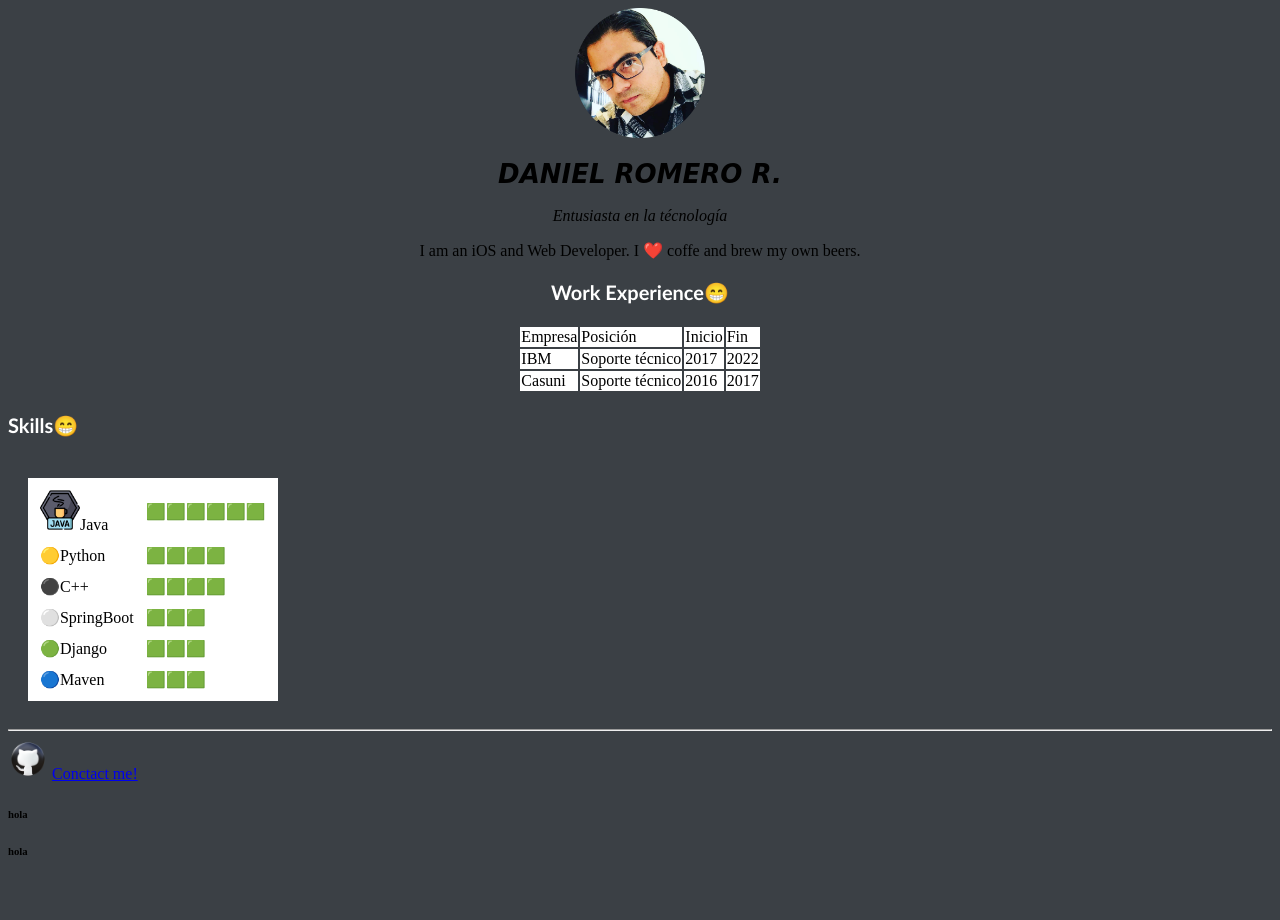
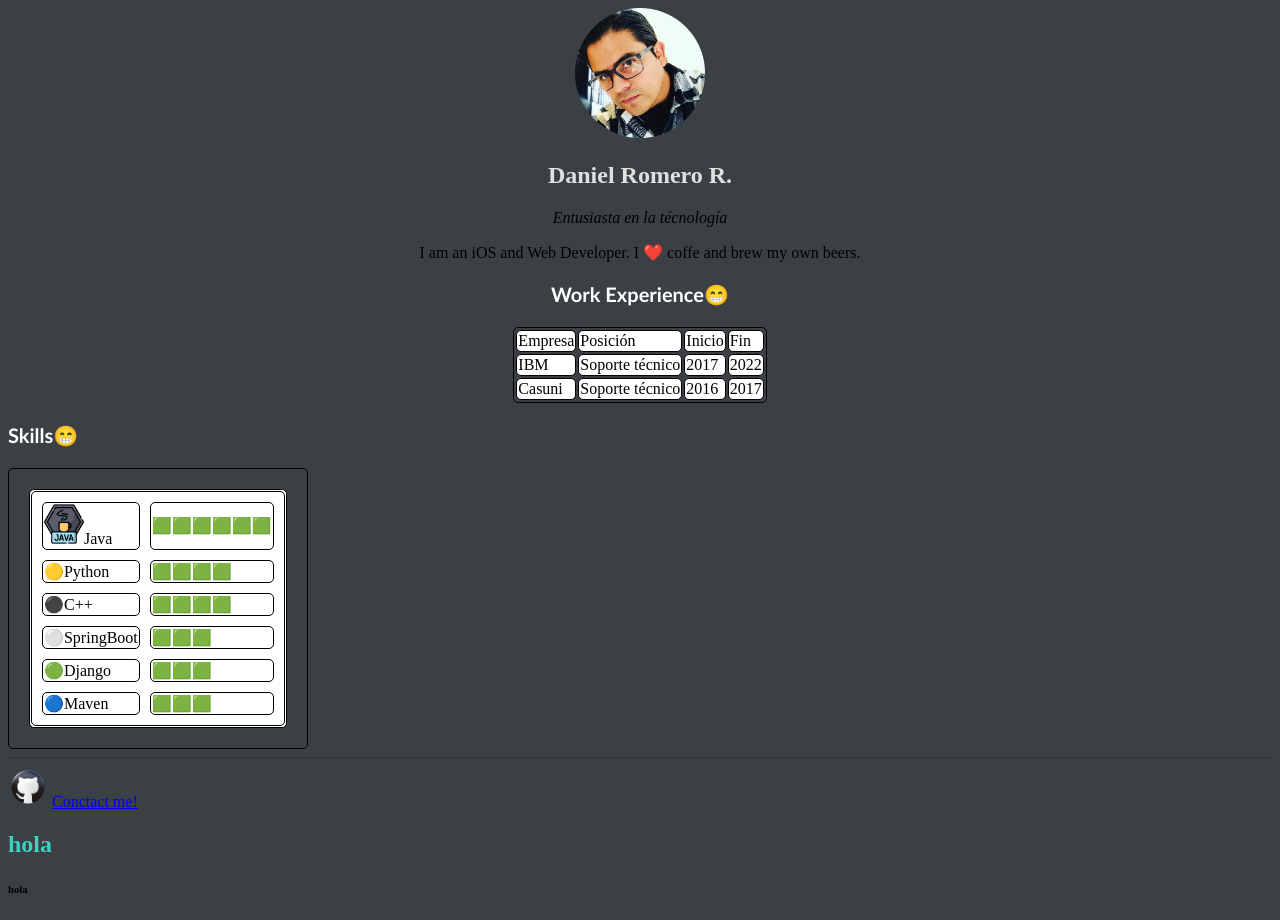
Before and after one commit to Danimx88/cv, a plain HTML site: page index.html in a window 1280 px wide. Before the commit the page ends 882 px from the top, so only its background shows below. Drawn offline with Linux system fonts and the light colour scheme.

Commit message:
Add files via upload

```diff
--- a/css/style.css
+++ b/css/style.css
@@ -3,11 +3,14 @@ body {
 }
 
 h1 {
-  color: rgb(0, 0, 0);
-  font-size: 26px;
-  font-family: cursive;
-  text-transform: uppercase;
-  font-style: oblique;
+  color: rgb(224, 224, 224);
+  display: block;
+  font-size: 1.5em;
+  margin-block-start: 0.83em;
+  margin-block-end: 0.83em;
+  margin-inline-start: 0px;
+  margin-inline-end: 0px;
+  font-weight: bold;
 }
 
 h2 {
@@ -42,7 +45,7 @@ div#header_right {
 
 nav {
   inline-size: 10%;
-  float: left;
+  float: inline-start;
 }
 nav a {
   background-color: #32a598;
@@ -59,3 +62,39 @@ nav a {
 td {
   background-color: #ffffff;
 }
+
+hr {
+  background-color: rgb(53, 53, 53);
+  border-style: none;
+  block-size: 2px;
+}
+
+table,
+th,
+td {
+  border: 1px solid rgb(0, 0, 0);
+  border-radius: 5px;
+}
+
+.h6 {
+  color: rgb(58, 210, 190);
+  display: block;
+  font-size: 1.5em;
+  margin-block-start: 0.83em;
+  margin-block-end: 0.83em;
+  margin-inline-start: 0px;
+  margin-inline-end: 0px;
+  font-weight: bold;
+}
+element.style {
+  margin-top: 0px;
+}
+class h1 {
+  display: block;
+  font-size: 2em;
+  -webkit-margin-before: 0.67em;
+  -webkit-margin-after: 0.67em;
+  -webkit-margin-start: 0px;
+  -webkit-margin-end: 0px;
+  font-weight: bold;
+}
```
